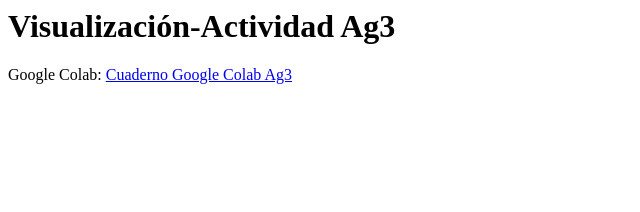
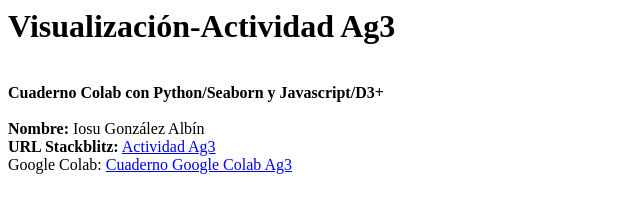
Before and after one commit to iogonal/Viz-ag3, a website: page index.html in a window 1280 px wide. Shown: the whole page, without its empty margins (0-640 px from the left). Drawn offline with Linux system fonts and the light colour scheme.

Commit message:
1 file modified

```diff
--- a/index.html
+++ b/index.html
@@ -1,4 +1,12 @@
-<div id="app"></div>
+
 <h1>Visualización-Actividad Ag3</h1>
+
+<br><b>Cuaderno Colab con Python/Seaborn y Javascript/D3+</b>
+<br>
+<br>
+<b>Nombre:</b> Iosu González Albín
+<br />
+<b>URL Stackblitz:</b> <a href="https://iosu-viz-ag3.stackblitz.io">Actividad Ag3</a>
+<br />
 Google Colab: <a href="https://colab.research.google.com/drive/14esIOQHo_M2VTS65SJEZ-bZ6YPhnQPQf?usp=sharing">Cuaderno Google Colab Ag3
 </a>
```
